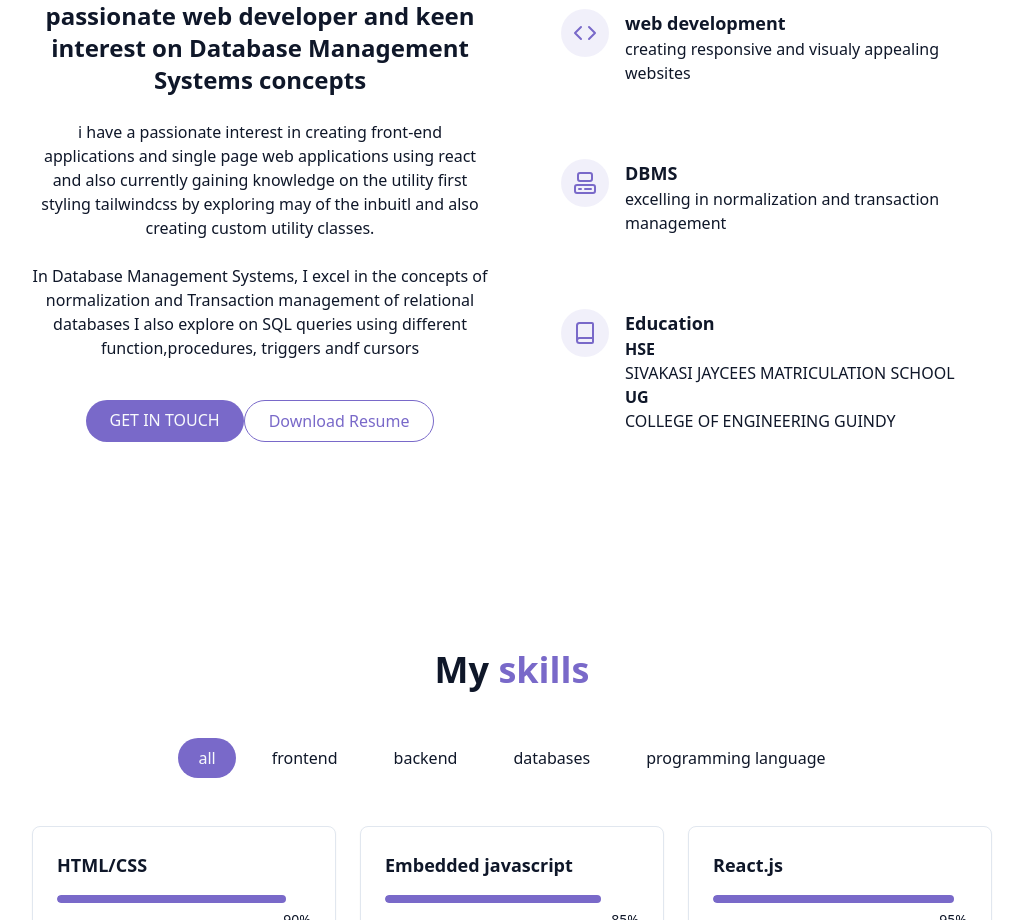
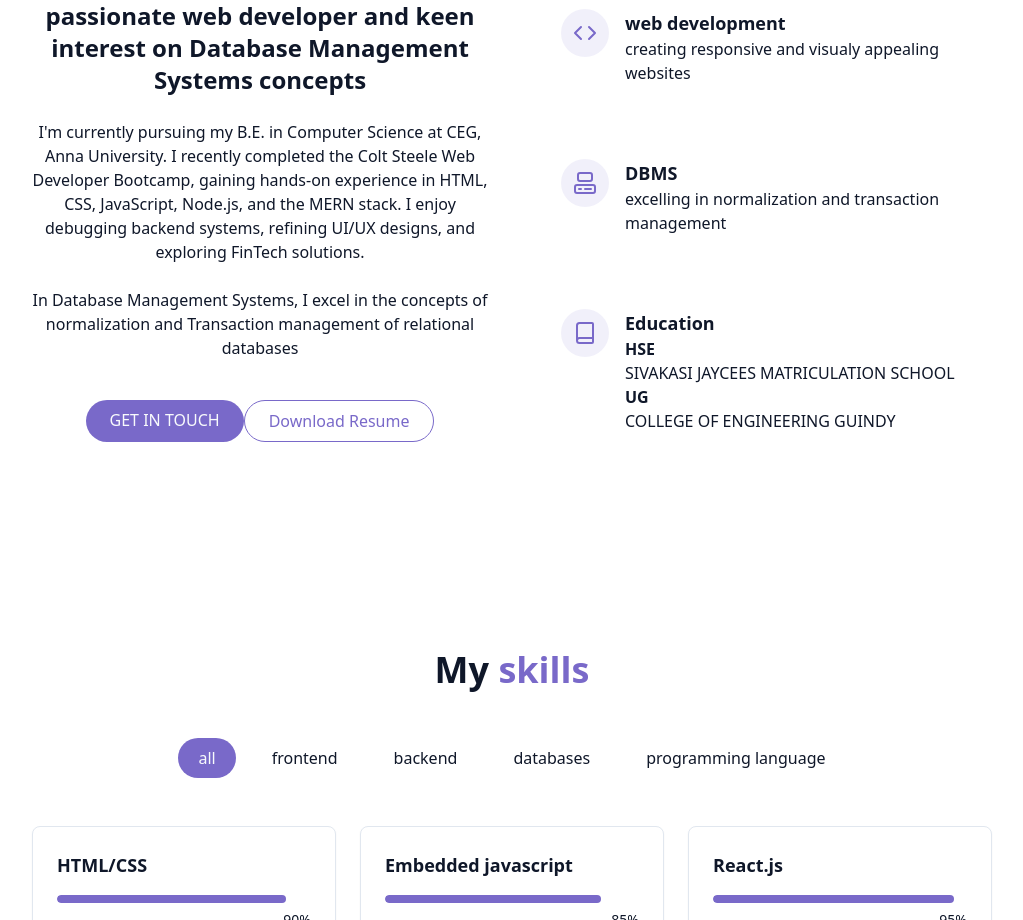
Before and after one commit to parmeshkumarT/Parama-Portolio, a React (Vite) app: page / in a window 1280 px wide. Shown: the part 1000-1920 px from the top of the page, without its empty margins (128-1151 px from the left). Built offline with nearby package versions, Linux system fonts and the light colour scheme.

Commit message:
Update AboutMe.jsx

```diff
--- a/src/components/AboutMe.jsx
+++ b/src/components/AboutMe.jsx
@@ -11,16 +11,13 @@ export const AboutMe = () => {
                     <div className="space-y-6 ">
                         <h3 className="text-2xl font-semibold">passionate web developer and keen interest on Database Management Systems concepts</h3>
                         <p className="text-muted-foreground">
-                            i have a passionate interest in creating front-end applications
-                            and single page web applications using react and also currently
-                            gaining knowledge on the utility first styling tailwindcss by
-                            exploring may of the inbuitl and also creating custom utility classes.
+                            I'm currently pursuing my B.E. in Computer Science at CEG, Anna University.
+                            I recently completed the Colt Steele Web Developer Bootcamp, gaining hands-on experience in HTML, CSS, JavaScript, Node.js, and the MERN stack.
+                            I enjoy debugging backend systems, refining UI/UX designs, and exploring FinTech solutions.
                         </p>
                         <p className="text-muted-foreground">
                             In Database Management Systems, I excel in the concepts of
                             normalization and Transaction management of relational databases
-                            I also explore on SQL queries using different function,procedures,
-                            triggers andf cursors
                         </p>
 
                         <div className="flex flex-col sm:flex-row pt-4 justify-center">
```
